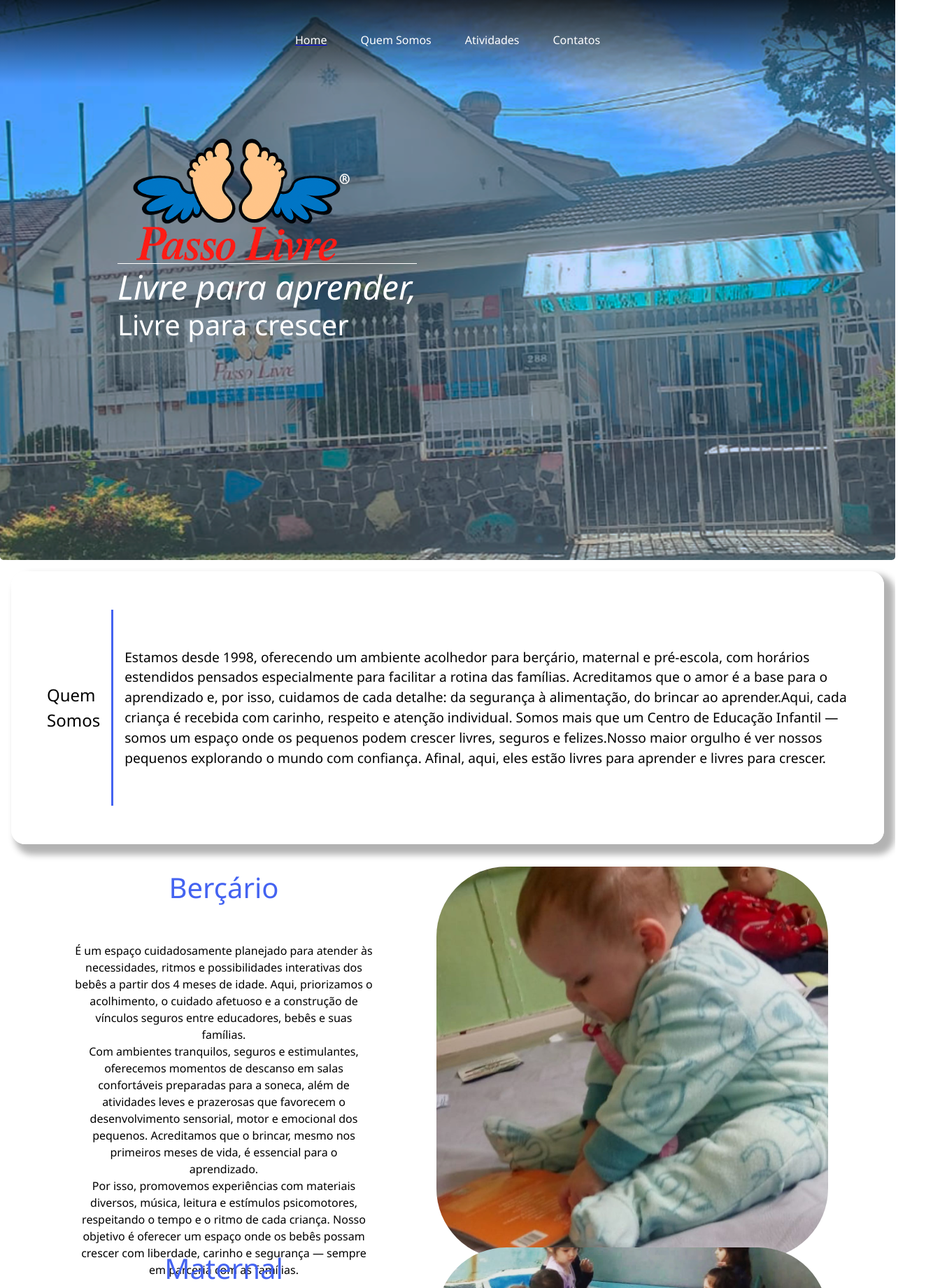
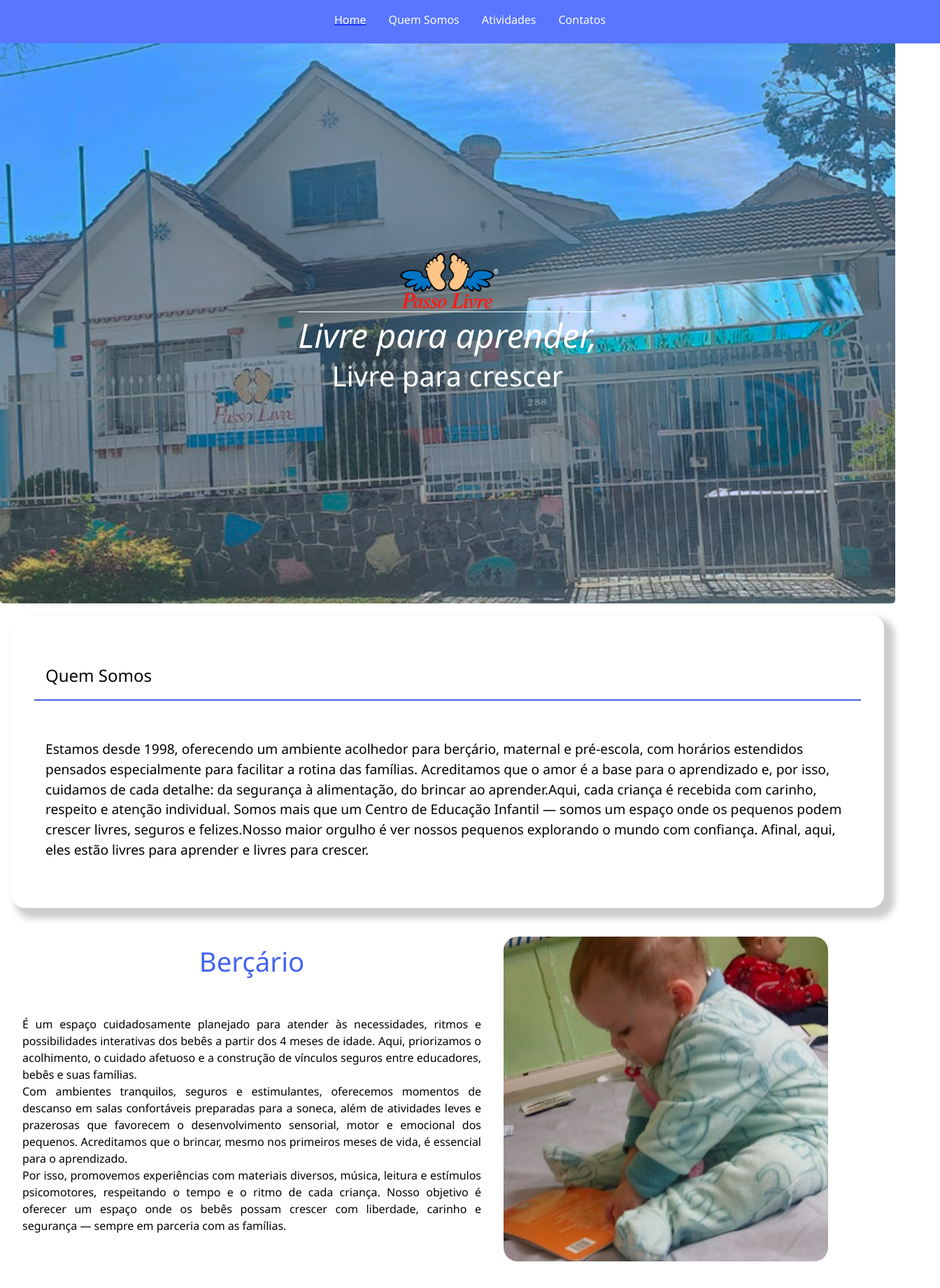
Before and after one commit to GiovanniBressan/Projeto_Faculdade-Feedback_Ensino, a React (Vite) app: page / in a window 1280 px wide. Shown: the top 1840 px of the page at 70% size, 1344 px wide, since content can reach past the window. Built offline with nearby package versions, Linux system fonts and the light colour scheme.

Commit message:
Correção Bug Layout

```diff
--- a/src/Components/Footer/googleMaps/style.module.css
+++ b/src/Components/Footer/googleMaps/style.module.css
@@ -5,5 +5,4 @@
 
 .frame {
   display: flex;
-  margin: 1rem;
 }
--- a/src/Components/Footer/style.module.css
+++ b/src/Components/Footer/style.module.css
@@ -1,54 +1,46 @@
 .footerBox {
   display: flex;
+  flex-wrap: wrap; /* permite quebrar linha quando não couber */
   background-color: rgb(80, 111, 255);
-  display: flex;
-  padding: 1rem;
-  height: 30rem;
+  padding: 2rem;
+  gap: 2rem;
   opacity: 1;
   animation: showUp 0.8s ease-in;
   border-top-left-radius: 5px;
   border-top-right-radius: 5px;
-  align-items: center;
+  align-items: flex-start;
   color: white;
 }
 
 .listUl {
   list-style-type: none;
-  display: block;
+  margin: 0;
+  padding: 0;
 }
 
 .footerItem {
   display: flex;
   flex-direction: column;
-  border-top-width: 0;
-  border-style: solid;
-  border-bottom-width: 0;
-  border-right-width: 0;
-  border-left-width: 1px;
-  border-color: white;
-  width: 60%;
+  flex: 1; /* ocupa espaço proporcional */
+  min-width: 200px; /* garante que não fique estreito demais */
+  gap: 0.75rem;
 }
 
-.listagemFooter {
+.listagemFooter:hover {
   color: white;
-  cursor: pointer;
-  font-weight: 500;
-  transition: color 0.3s ease;
-  list-style-type: none;
-  height: 30px;
-  padding: 0.5rem;
 }
 
 .socialMidia {
-  height: 6rem;
-  padding: 0.75rem;
+  height: clamp(2rem, 5vw, 3rem);
+  padding: 0.5rem;
 }
-@media (max-width: 400px) {
+@media (max-width: 768px) {
   .footerBox {
     flex-direction: column;
     height: auto;
     width: auto;
     text-align: center;
+    align-items: center;
   }
 
   .footerItem {
@@ -58,6 +50,6 @@
   }
 
   .socialMidia {
-    height: 3rem;
+    height: 2.5rem;
   }
 }
--- a/src/Components/Text/style.module.css
+++ b/src/Components/Text/style.module.css
@@ -6,15 +6,11 @@
 
 .border {
   display: flex;
+  flex-direction: column; /* novo: garante que título + texto fiquem organizados */
   padding: 2rem;
-  height: 20rem;
-  border-top-width: 1;
-  border-style: solid;
-  border-bottom-width: 1;
-  border-left-width: 1;
-  border-right-width: 1px;
-  border-color: rgb(255, 255, 255);
-  box-shadow: 10px 10px 10px 5px rgba(0, 0, 0, 0.3);
+  height: auto;
+  border: 1px solid white; /* simplificado */
+  box-shadow: 10px 10px 10px 5px rgba(90, 90, 90, 0.3);
   border-radius: 20px;
 }
 
@@ -23,14 +19,12 @@
   padding: 1rem;
   align-items: center;
   border-top-width: 0;
-  border-style: solid;
-  border-bottom-width: 0;
+  border-bottom: 2px solid rgb(68, 99, 241);
   border-left-width: 0;
-  border-color: rgb(68, 99, 241);
 }
 
 .text {
-  font-size: larger;
+  font-size: 1.2rem;
   display: flex;
   padding: 1rem;
   align-items: center;
@@ -39,42 +33,44 @@
 .sectionBoxMainSec {
   display: flex;
   padding: 1rem;
-  height: 32rem;
+  height: auto;
 }
 
 .boxSect {
   display: flex;
-  height: 30rem;
+  flex-wrap: wrap; /* novo: evita estourar */
+  align-items: center;
+  gap: 1rem;
 }
 
 .bercarioBox {
   display: flex;
   align-items: center;
   flex-direction: column;
+  width: auto;
+  flex: 1 1 300px; /* novo: cresce ou encolhe conforme tela */
   text-align: center;
-  width: auto;
-  padding: 0rem;
+  padding: 1rem;
 }
 
 .titulo {
-  font-size: 2.5rem;
+  font-size: clamp(1.5rem, 3vw, 2.5rem); /* novo: tamanho fluido */
   color: rgb(68, 99, 241);
-  align-items: center;
-  padding: 0rem;
-  margin: 0;
+  margin: 0 0 1rem 0;
 }
 
 .bercarioText {
   display: flex;
-  padding: 2rem;
   align-items: center;
   height: auto;
-  width: 70%;
+  padding: 1rem;
+  width: 100%; /* modificado: antes 70% */
+  text-align: justify;
 }
 
 .itemMain {
   display: flex;
-  height: 22rem;
+  height: 29rem;
   padding-right: 5rem;
 }
 
@@ -82,16 +78,16 @@
   background-size: cover;
   background-position: center;
   background-repeat: no-repeat;
-  height: 70vh;
+  height: auto;
+  max-width: 100%;
   display: flex;
-  border-radius: 100px;
+  border-radius: 20px;
+  object-fit: cover;
 }
 
-@media (max-width: 400px) {
+@media (max-width: 768px) {
   .sectionBoxMainSec {
-    flex-direction: column-reverse;
-    height: auto;
-    padding: 1rem;
+    flex-direction: column;
   }
   .sectionBoxMain {
     display: flex;
@@ -148,6 +144,8 @@
 
   .bercarioBox {
     width: 100%;
+    text-align: start;
+    padding: 0rem;
   }
 
   .bercarioText {
@@ -155,10 +153,12 @@
     height: auto;
     width: auto;
     text-align: start;
-    word-spacing: 1.2px;
+    word-spacing: 1px;
+    font-size: 1rem;
   }
 
   .itemMain {
+    height: 21rem;
     padding: 1rem;
     justify-content: center;
   }
@@ -168,4 +168,8 @@
     padding: 1rem;
     align-items: center;
   }
+  .titulo {
+    font-size: 1.8rem;
+    text-align: center;
+  }
 }
--- a/src/Components/header/header.jsx
+++ b/src/Components/header/header.jsx
@@ -14,7 +14,7 @@ export default function Header() {
                 <li className={style.listagem}>Home</li>
               </a>
             </div>
-            <li className={style.quemSomos}>Quem Somos</li>
+            <li className={style.listagem}>Quem Somos</li>
             <li className={style.listagem}>Atividades</li>
             <li className={style.listagem}>Contatos</li>
           </ul>
--- a/src/Components/header/style.module.css
+++ b/src/Components/header/style.module.css
@@ -6,34 +6,29 @@
 }
 
 .menu {
-  position: absolute;
-  display: flex;
-  align-items: center;
+  position: sticky; /* header fica “grudado” no topo sem pular layout */
+  top: 0;
+  width: 100%;
+  z-index: 10;
+  padding: 1rem 2rem;
+  background-color: rgba(80, 111, 255, 0.95); /* transparente no topo */
+  transition: background-color 0.3s ease, box-shadow 0.3s ease;
   justify-content: center;
-  height: 120px;
-
-  width: 100%;
-  top: 0;
-  left: 0;
-  padding: 0;
-  background: linear-gradient(180deg, rgba(0, 0, 0, 0.8), transparent);
 }
-
 .logo-top {
   padding: 0.75rem;
 }
 .lista-nav {
   display: flex;
   align-items: center;
-  gap: 3rem;
+  gap: 2rem;
   padding: 0;
   list-style: none;
   margin: 0;
-  padding: 0;
+  justify-content: center;
 }
 
-.listagem,
-.quemSomos {
+.listagem {
   color: white;
   cursor: pointer;
   font-weight: 500;
@@ -43,38 +38,25 @@
   padding: 0;
 }
 
-.listagem:hover,
-.quemSomos:hover {
+.listagem:hover {
   color: #4596f1;
 }
 
-@media (max-width: 400px) {
+@media (max-width: 768px) {
   .menu {
-    align-items: center;
-    padding: 1rem;
-    width: 91.5%;
     height: auto;
+    align-items: flex-start;
+    padding: 0.5rem 1rem;
+    justify-content: flex-start;
+    width: auto;
   }
   .lista-nav {
-    display: flex;
-    padding: 1rem;
     gap: 1rem;
-  }
-  .quemSomos {
-    color: white;
-    cursor: pointer;
-    font-weight: 500;
-    transition: color 0.3s ease;
-    list-style-type: none;
-    height: 30px;
-    padding: 0;
-    flex-direction: column;
-  }
-  .quemSomos:hover {
-    color: #4596f1;
+    align-items: flex-start;
   }
 
   .listagem {
     display: flex;
+    padding: 0.5rem;
   }
 }
--- a/src/style.module.css
+++ b/src/style.module.css
@@ -16,6 +16,8 @@ body {
   background-repeat: no-repeat;
   height: 100vh;
   display: flex;
+  align-items: center; /* novo → centraliza verticalmente */
+  justify-content: center; /* novo → centraliza horizontalmente */
   border-bottom-left-radius: 5px;
   border-bottom-right-radius: 5px;
   background-color: rgba(0, 0, 0, 0.3);
@@ -23,20 +25,20 @@ body {
 
 .bannerLogo {
   display: flex;
-  position: absolute;
-  top: 0;
-  padding: 48px;
-  width: 40%;
-  margin-top: 140px;
-  margin-left: 120px;
+  flex-direction: column; /* novo → coloca logo + textos em coluna */
+  align-items: center; /* novo → centraliza */
+  text-align: center; /* novo → centraliza textos */
+  padding: 2rem;
 }
 
 .boxMain {
-  position: absolute;
+  position: relative;
 }
 
 .logoMain {
-  height: 12rem;
+  max-width: 100%; /* novo → nunca passa da tela */
+  height: auto; /* novo → ajusta proporção */
+  max-height: 12rem;
 }
 
 .boxText {
@@ -46,18 +48,18 @@ body {
   border-left-width: 0;
   border-right-width: 0;
   border-color: white;
-  font-size: 3rem;
+  font-size: clamp(1.5rem, 5vw, 3rem); /* modificado → usa tamanho fluido */
   color: white;
   font-style: italic;
-  line-height: 3rem;
+  line-height: 1.2;
 }
 
 .boxTextSec {
-  font-size: 2.5rem;
+  font-size: clamp(1.2rem, 4vw, 2.5rem); /* modificado → fluido */
   color: white;
 }
 
-@media (max-width: 400px) {
+@media (max-width: 768px) {
   .fundoBanner {
     background-image: url("/fachada.svg");
     background-size: cover;
@@ -85,4 +87,7 @@ body {
   .boxTextSec {
     font-size: 2rem;
   }
+  .logoMain {
+    max-height: 8rem;
+  }
 }
```
